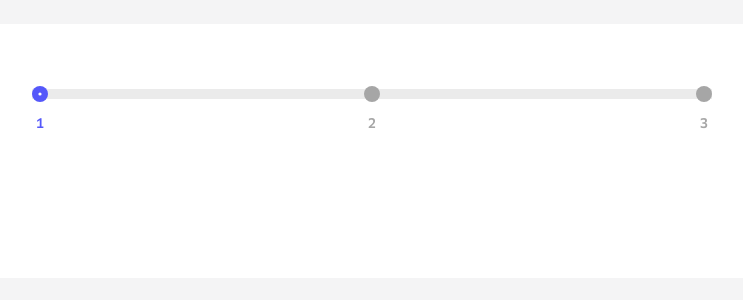
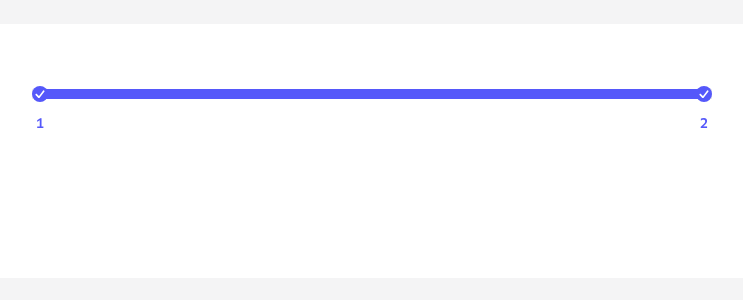
Before and after one commit to automatii4esski/Auth-Form, a React (Create React App) app: page /create in a window 1280 px wide. Shown: the top 300 px of the page, without its empty margins (268-1011 px from the left). Built offline with nearby package versions, Linux system fonts and the light colour scheme.

Commit message:
added step option for query

```diff
--- a/src/components/create/formSteps/firstStepForm/FirstStepForm.tsx
+++ b/src/components/create/formSteps/firstStepForm/FirstStepForm.tsx
@@ -15,10 +15,12 @@ import { firstStepSchema } from '../../../../data/schemas';
 import { useDispatch, useSelector } from 'react-redux';
 import { selectFirstStepData } from '../../../../store/create/firstStep/firstStepSelector';
 import { setFirstStepData } from '../../../../store/create/firstStep/firstStepAction';
+import { useFormStepQuery } from '../../../../hooks/useFormStepQuery';
 
 const FirstStepForm: FC = () => {
   const navigate = useNavigate();
   const dispatch = useDispatch();
+  const [queryOnNext, queryOnBack] = useFormStepQuery();
   const firstStepData = useSelector(selectFirstStepData);
 
   const { formState, register, handleSubmit, control } =
@@ -31,10 +33,11 @@ const FirstStepForm: FC = () => {
   const { errors } = formState;
 
   const onSubmit = handleSubmit((data) => {
+    navigate(queryOnNext);
     dispatch(setFirstStepData(data));
   });
   const onBack = function () {
-    navigate('/');
+    navigate(queryOnBack);
   };
 
   return (
--- /dev/null
+++ b/src/hooks/useFormStepQuery.ts
@@ -0,0 +1,21 @@
+import queryString from 'query-string';
+import { useEffect, useRef } from 'react';
+import { useLocation } from 'react-router-dom';
+
+export const useFormStepQuery = function () {
+  const onNextStep = useRef<string>('');
+  const onPreviousStep = useRef<string>('');
+  const location = useLocation();
+
+  useEffect(() => {
+    const active = +queryString.parse(location.search).step!;
+    console.log(1);
+
+    onNextStep.current = `?step=${active + 1}`;
+
+    const isLastStep = active - 1 === 0;
+    onPreviousStep.current = isLastStep ? '/' : `?step=${active - 1}`;
+  }, [location]);
+
+  return [onNextStep.current, onPreviousStep.current];
+};
--- a/src/pages/create/CreatePage.tsx
+++ b/src/pages/create/CreatePage.tsx
@@ -8,13 +8,16 @@ import queryString from 'query-string';
 
 const CreatePage: FC = () => {
   const location = useLocation();
-  console.log(location);
+  const active = +queryString.parse(location.search).step! - 1;
 
-  const active = +queryString.parse(location.search).step! - 1;
   const formSteps = [<FirstStepForm />, <SecondStepForm />];
   return (
     <div className={styles.create}>
-      <ProgressLine className={styles.line} total={3} active={1} />
+      <ProgressLine
+        className={styles.line}
+        total={formSteps.length}
+        active={active + 1}
+      />
       {formSteps[active]}
     </div>
   );
```
